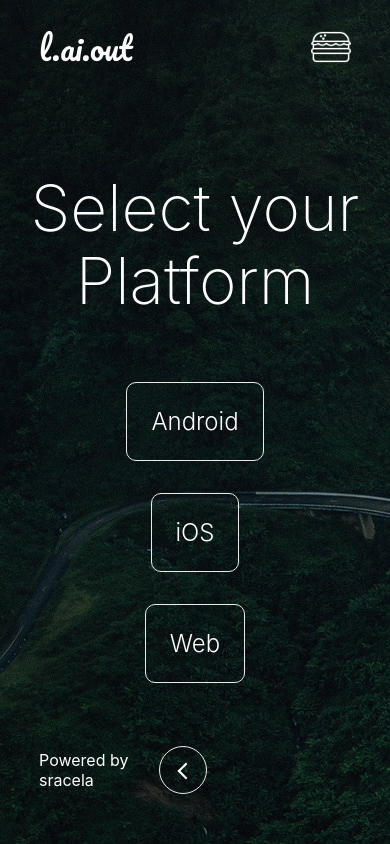
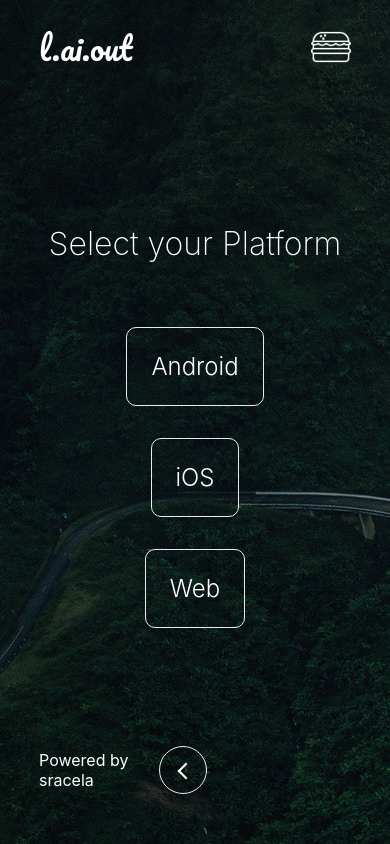
Before and after one commit to sracela/laiout, a Next.js app: page /converter in a window 390 px wide. Built offline with nearby package versions, Linux system fonts and the light colour scheme.

Commit message:
add responsiveness to show_code

```diff
--- a/pages/show_code.js
+++ b/pages/show_code.js
@@ -119,7 +119,7 @@ useEffect(() => {
       </Head>
       <section className={styles.grid}>
         { !loading ? (<>
-        <h1 className={styles.title}>Here is your code !</h1>
+        {window.innerWidth < 1200 ? <h1 className={styles.title}>Scroll down to see the code!</h1> : <h1 className={styles.title}>Here is your code!</h1> }
         <div className={styles.resultsContainer}>
             <div className={styles.resultCard}>
                 Image
--- a/styles/ComputeLayout.module.css
+++ b/styles/ComputeLayout.module.css
@@ -136,10 +136,21 @@ background: #555;
  @keyframes vibrate{0%{transform:translate(0)}20%{transform:translate(2px,-2px)}40%{transform:translate(2px,2px)}60%{transform:translate(-2px,2px)}80%{transform:translate(-2px,-2px)}100%{transform:translate(0)}}
 
 @media (max-width: 1200px) {
+    .title {
+        margin: 0;
+        line-height: 1.15;
+        font-size: 2rem;
+        font-weight: 200;
+        }
     .resultsContainer {
         display: flex;
         flex-wrap: nowrap;
-        overflow-x: auto;
+        flex-direction: column;
+        justify-content: flex-start;
+        /* overflow-x: auto; */
+        overflow-y: auto;
+        width: 21.18rem;
+        height: 24.5rem;
 
       }
 
@@ -148,12 +159,11 @@ background: #555;
         left:25%;
 
     }
-
     .resultCard {
         flex: 0 0 auto;
     }
     .grid {
-    width: 100%;
+        width: 100%;
     }
     .resultsContainer {
         width: 100%;
--- a/styles/Home.module.css
+++ b/styles/Home.module.css
@@ -63,6 +63,12 @@
 }
 
 @media (max-width: 600px) {
+  .title {
+    margin: 0;
+    line-height: 1.15;
+    font-size: 2rem;
+    font-weight: 200;
+    }
   .grid {
     width: 100%;
     flex-direction: column;
```
